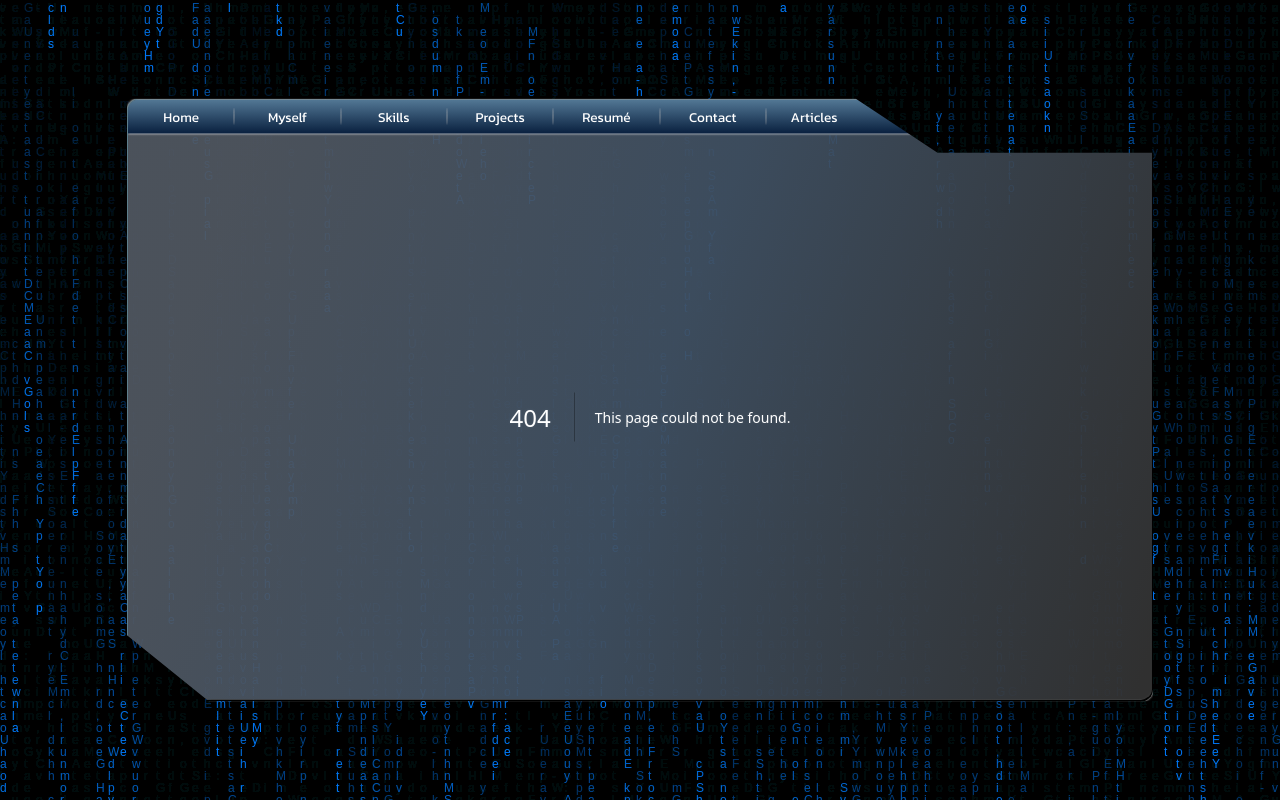
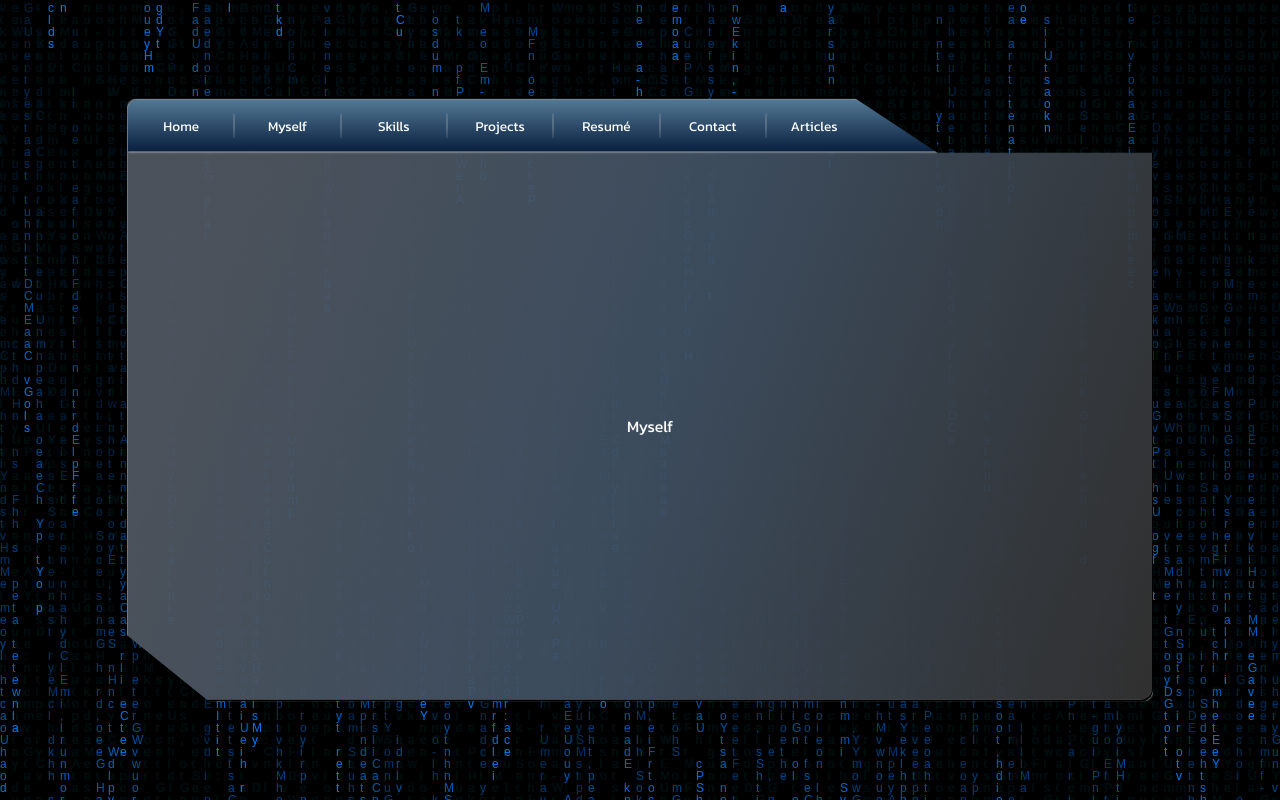
Before and after one commit to patrickgunnar/patrick-gunnar, a Next.js app: page /myself in a window 1280 px wide. Before the commit this address had no page. Built offline with nearby package versions, Linux system fonts and the light colour scheme.

Commit message:
feat: added myself page

```diff
--- /dev/null
+++ b/src/app/myself/page.tsx
@@ -0,0 +1,7 @@
+export default function Myself() {
+	return (
+		<div>
+			Myself
+		</div>
+	)
+}
```
